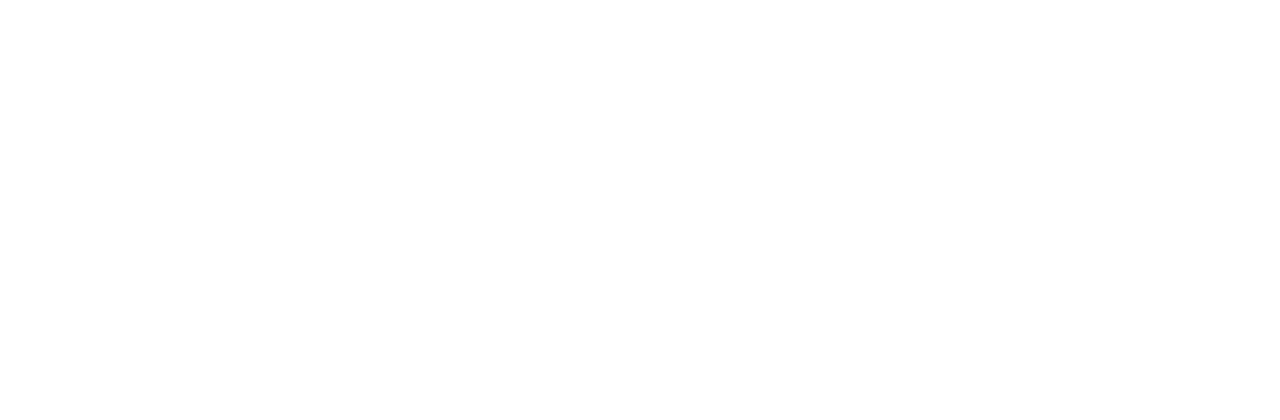
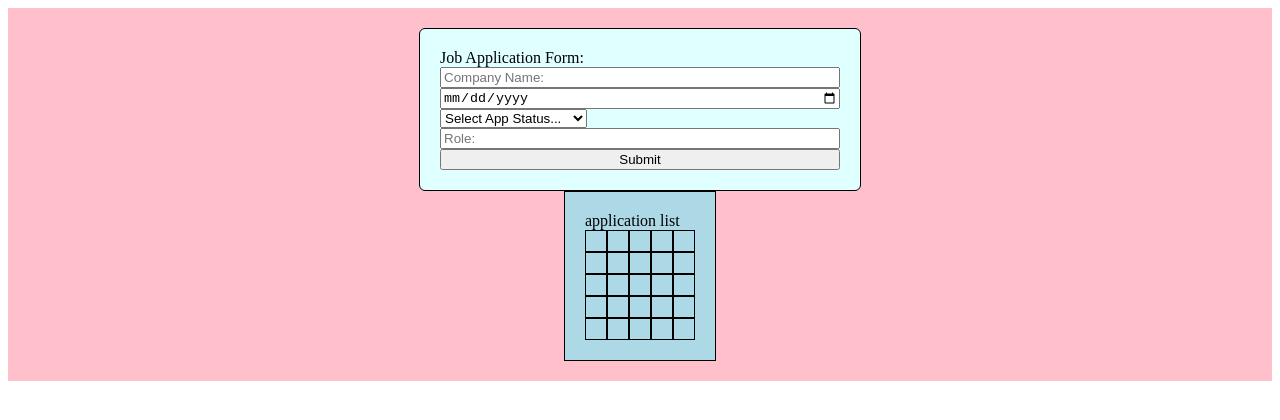
Before and after one commit to Saagmehta97/job-app-tracker, a React app in the folder client/: page /users/dashboard in a window 1280 px wide. Before the commit this address had no page. Shown: the top 420 px of the page. Built offline with nearby package versions, Linux system fonts and the light colour scheme.

Commit message:
connect db, redirect sign up to login, logs in to dashboard, add aplication form with styling

```diff
--- a/client/src/App.jsx
+++ b/client/src/App.jsx
@@ -1,13 +1,15 @@
-import React from "react";
-import { Route, Routes } from "react-router-dom"
-import Login from "./components/login.jsx"
-import Signup from './components/signup.jsx'
+import React from 'react';
+import { Route, Routes } from 'react-router-dom';
+import Login from './components/login.jsx';
+import Signup from './components/signup.jsx';
+import Dashboard from './components/dashboard.jsx';
 
 export default function App() {
   return (
     <Routes>
-        <Route path="/" element={<Login />}/>
-        <Route path="/users/signup" element={<Signup />}/>
+      <Route path='/' element={<Login />} />
+      <Route path='/users/signup' element={<Signup />} />
+      <Route path='/users/dashboard' element={<Dashboard />} />
     </Routes>
-  )
+  );
 }
--- /dev/null
+++ b/client/src/components/dashboard.jsx
@@ -0,0 +1,100 @@
+import React from 'react';
+import { useState } from 'react';
+
+const dashboard = () => {
+  const [dateApplied, setDateApplied] = useState('');
+
+  const handleOnChange = (e) => {
+    e.preventDefault();
+    setDateApplied(e.target.value);
+  };
+
+  const handleSubmit = (e) => {
+    e.preventDefault();
+    console.log('Hello');
+  };
+
+  return (
+    <div>
+      <div className='main'>
+        <div className='form_box'>
+          <form className='inputs'>
+            {' '}
+            Job Application Form:
+            <input
+              type='text'
+              className='company_name'
+              placeholder='Company Name: '
+            ></input>
+            <input
+              type='date'
+              id='start'
+              name='date_applied'
+              value={dateApplied}
+              min='2024-01-01'
+              max='2028-12-31'
+              onChange={handleOnChange}
+            />
+            <form className='status'>
+              <select name='Status' id='status'>
+                <option value='' disabled selected hidden>
+                  Select App Status...
+                </option>
+                <option value='Applied'>Applied</option>
+                <option value='Intial Interview'>Inital Interview</option>
+                <option value='Second Interview'>Second Interview</option>
+                <option value='Rejected'>Rejected</option>
+                <option value='Have not heard back'>Have not heard Back</option>
+                <option value='Other'>Other</option>
+              </select>
+            </form>
+            <input type='text' className='role' placeholder='Role: '></input>
+            <button type='submit' className='btn' onSubmit={handleSubmit}>
+              Submit
+            </button>
+          </form>
+        </div>
+        <div className='app_list'>
+          application list
+          <div class='row'>
+            <div class='cell'></div>
+            <div class='cell'></div>
+            <div class='cell'></div>
+            <div class='cell'></div>
+            <div class='cell'></div>
+          </div>
+          <div class='row'>
+            <div class='cell'></div>
+            <div class='cell'></div>
+            <div class='cell'></div>
+            <div class='cell'></div>
+            <div class='cell'></div>
+          </div>
+          <div class='row'>
+            <div class='cell'></div>
+            <div class='cell'></div>
+            <div class='cell'></div>
+            <div class='cell'></div>
+            <div class='cell'></div>
+          </div>
+          <div class='row'>
+            <div class='cell'></div>
+            <div class='cell'></div>
+            <div class='cell'></div>
+            <div class='cell'></div>
+            <div class='cell'></div>
+          </div>
+          <div class='row'>
+            <div class='cell'></div>
+            <div class='cell'></div>
+            <div class='cell'></div>
+            <div class='cell'></div>
+            <div class='cell'></div>
+          </div>
+        </div>
+      </div>
+    </div>
+  );
+};
+
+export default dashboard;
--- a/client/src/components/login.css
+++ /dev/null
@@ -1,8 +0,0 @@
-#signup {
-    background-color: transparent;
-    border: transparent;
-    color: blue;
-}
-#signup:hover{
-    cursor: pointer
-}
--- a/client/src/components/login.jsx
+++ b/client/src/components/login.jsx
@@ -1,7 +1,7 @@
 import React from 'react';
 import { useNavigate } from 'react-router-dom';
 import { useEffect } from 'react';
-import './login.css';
+import './styles.css';
 
 const Login = () => {
   let navigate = useNavigate();
@@ -32,6 +32,9 @@ const Login = () => {
       });
       console.log('response ', response);
       const data = await response.json();
+      if (data) {
+        navigate('/users/dashboard');
+      }
       console.log(data);
     } catch (err) {
       alert('bad');
--- a/client/src/components/signup.jsx
+++ b/client/src/components/signup.jsx
@@ -1,6 +1,9 @@
 import React from 'react';
+import { useNavigate } from 'react-router-dom';
 
-export default function Signup() {
+const Signup = () => {
+  let navigate = useNavigate();
+
   function createAccount() {
     const newUsername = document.getElementById('username');
     const newPassword = document.getElementById('password');
@@ -26,8 +29,9 @@ export default function Signup() {
       }),
     })
       .then((res) => res.json())
-      .then((data)=> {
+      .then((data) => {
         console.log('this is fetch response', data);
+        navigate('/');
       })
       .catch(function (res) {
         alert('bad');
@@ -50,4 +54,6 @@ export default function Signup() {
       </button>
     </div>
   );
-}
+};
+
+export default Signup;
--- /dev/null
+++ b/client/src/components/styles.css
@@ -0,0 +1,60 @@
+#signup {
+  background-color: transparent;
+  border: transparent;
+  color: blue;
+}
+
+#signup:hover {
+  cursor: pointer;
+}
+
+.main {
+  background-color: pink;
+  display: flex;
+  flex-direction: column;
+  padding: 20px;
+  align-items: center;
+}
+
+.form_box {
+  display: flex;
+  flex-direction: column;
+  border: 1px solid black;
+  background-color: lightcyan;
+  padding: 10px;
+  border-radius: 6px;
+  align-items: center;
+  max-width: 800px;
+  padding: 20px;
+}
+
+.app_list {
+  border: 1px solid black;
+  background-color: lightblue;
+  padding: 20px;
+  max-width: 1100px;
+}
+
+.inputs {
+  display: flex;
+  flex-direction: column;
+  width: 400px;
+  border-radius: 6px;
+}
+
+.table {
+  display: grid;
+  grid-template-columns: repeat(5, 1fr);
+  gap: 1px;
+}
+
+.row {
+  display: grid;
+  grid-template-columns: repeat(5, 1fr);
+}
+
+.cell {
+  border: 1px solid black;
+  padding: 10px;
+  text-align: center;
+}
```
